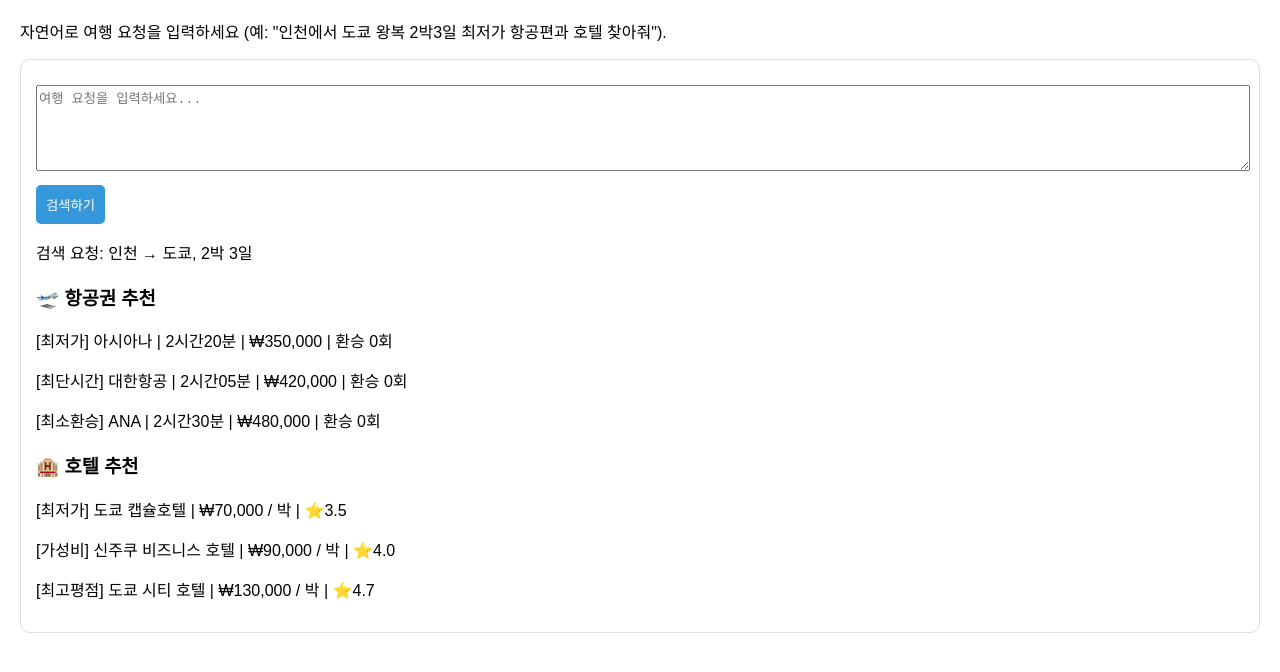
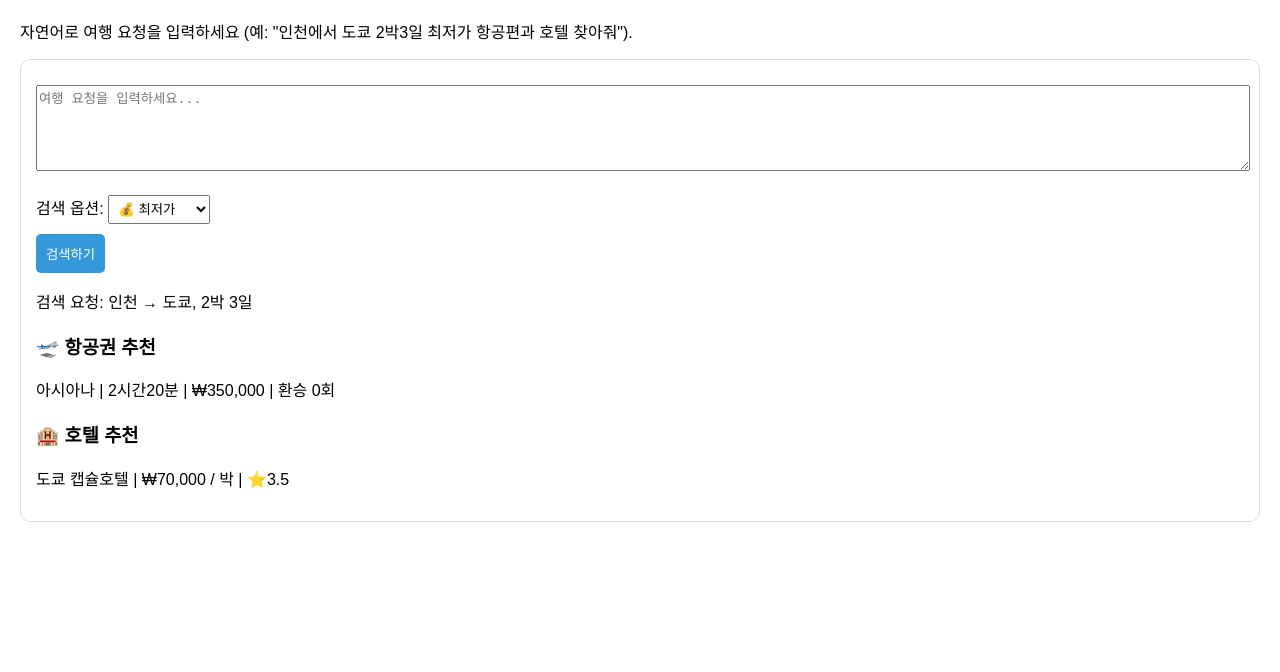
Before and after one commit to mj-08/ax, a plain HTML site: page agent.html in a window 1280 px wide. Both pictures are taken after a click on the button "검색하기". Shown: the part 70-742 px from the top of the page. Drawn offline with Linux system fonts and the light colour scheme.

Commit message:
Update agent.html

```diff
--- a/agent.html
+++ b/agent.html
@@ -11,14 +11,23 @@
     button { background: #3498db; color: #fff; border: none; padding: 10px; border-radius: 5px; cursor: pointer; }
     button:hover { background: #2980b9; }
     textarea { width: 100%; height: 80px; margin: 10px 0; }
+    select { padding: 5px; margin: 10px 0; }
   </style>
 </head>
 <body>
   <h1>✈️ 여행 전문 AI 에이전트</h1>
-  <p>자연어로 여행 요청을 입력하세요 (예: "인천에서 도쿄 왕복 2박3일 최저가 항공편과 호텔 찾아줘").</p>
+  <p>자연어로 여행 요청을 입력하세요 (예: "인천에서 도쿄 2박3일 최저가 항공편과 호텔 찾아줘").</p>
 
   <div class="card">
     <textarea id="user-request" placeholder="여행 요청을 입력하세요..."></textarea>
+    <br>
+    <label for="option">검색 옵션:</label>
+    <select id="option">
+      <option value="price">💰 최저가</option>
+      <option value="time">⏱ 최단시간</option>
+      <option value="stops">🔄 최소환승</option>
+    </select>
+    <br>
     <button onclick="processRequest()">검색하기</button>
     <div id="results"></div>
   </div>
@@ -43,33 +52,33 @@
 
     function processRequest() {
       const text = document.getElementById("user-request").value;
+      const option = document.getElementById("option").value;
       const query = parseRequest(text);
       const resultsDiv = document.getElementById("results");
       resultsDiv.innerHTML = `<p>검색 요청: ${query.origin} → ${query.destination}, ${query.nights}박 ${query.days}일</p>`;
 
-      // 가짜 항공권 데이터
-      const flights = [
-        { type: "최저가", airline: "아시아나", price: 350000, duration: "2시간20분", stops: 0 },
-        { type: "최단시간", airline: "대한항공", price: 420000, duration: "2시간05분", stops: 0 },
-        { type: "최소환승", airline: "ANA", price: 480000, duration: "2시간30분", stops: 0 }
-      ];
+      // mock 항공권 데이터
+      const flights = {
+        price: { airline: "아시아나", price: 350000, duration: "2시간20분", stops: 0 },
+        time: { airline: "대한항공", price: 420000, duration: "2시간05분", stops: 0 },
+        stops: { airline: "ANA", price: 480000, duration: "2시간30분", stops: 0 }
+      };
 
-      // 가짜 호텔 데이터
-      const hotels = [
-        { type: "최저가", name: "도쿄 캡슐호텔", price: 70000, rating: "⭐3.5" },
-        { type: "가성비", name: "신주쿠 비즈니스 호텔", price: 90000, rating: "⭐4.0" },
-        { type: "최고평점", name: "도쿄 시티 호텔", price: 130000, rating: "⭐4.7" }
-      ];
+      // mock 호텔 데이터
+      const hotels = {
+        price: { name: "도쿄 캡슐호텔", price: 70000, rating: "⭐3.5" },
+        time: { name: "신주쿠 비즈니스 호텔", price: 90000, rating: "⭐4.0" },
+        stops: { name: "도쿄 시티 호텔", price: 130000, rating: "⭐4.7" }
+      };
+
+      const selectedFlight = flights[option];
+      const selectedHotel = hotels[option];
 
       resultsDiv.innerHTML += "<h3>🛫 항공권 추천</h3>";
-      resultsDiv.innerHTML += flights.map(f =>
-        `<p>[${f.type}] ${f.airline} | ${f.duration} | ₩${f.price.toLocaleString()} | 환승 ${f.stops}회</p>`
-      ).join("");
+      resultsDiv.innerHTML += `<p>${selectedFlight.airline} | ${selectedFlight.duration} | ₩${selectedFlight.price.toLocaleString()} | 환승 ${selectedFlight.stops}회</p>`;
 
       resultsDiv.innerHTML += "<h3>🏨 호텔 추천</h3>";
-      resultsDiv.innerHTML += hotels.map(h =>
-        `<p>[${h.type}] ${h.name} | ₩${h.price.toLocaleString()} / 박 | ${h.rating}</p>`
-      ).join("");
+      resultsDiv.innerHTML += `<p>${selectedHotel.name} | ₩${selectedHotel.price.toLocaleString()} / 박 | ${selectedHotel.rating}</p>`;
     }
   </script>
 </body>
```
